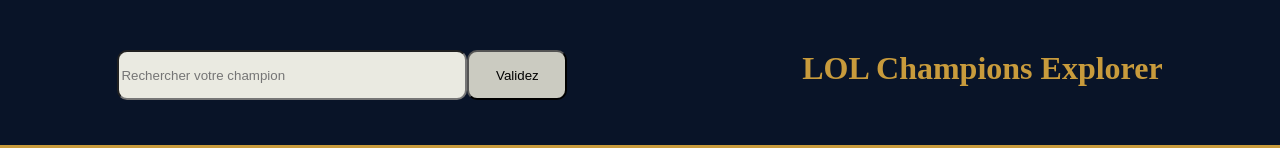
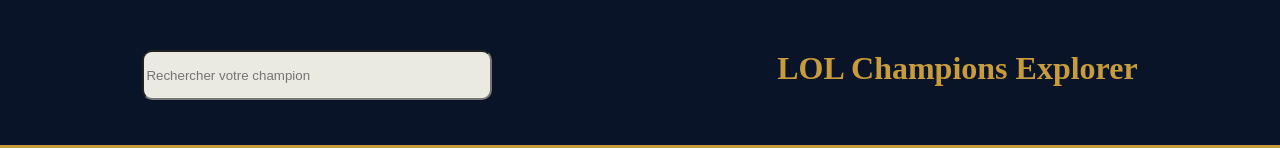
Before and after one commit to Ben5978lab/Atelier-react-group, a React (Vite) app: page / in a window 1280 px wide. Shown: the top 148 px of the page. Built offline with nearby package versions, Linux system fonts and the light colour scheme.

Commit message:
version final sans bouton

```diff
--- a/src/components/Header.css
+++ b/src/components/Header.css
@@ -10,15 +10,7 @@
     width: 100%;
     background-color: var(--mainColor);
     border-bottom: 5px solid #c89b3c;
-
-
-
 }
-
-
-
-
-
 
 
 h1 {
@@ -35,13 +27,4 @@
     align-items: center;
     border-radius: 10px;
     background-color: rgb(234, 234, 225);
-
-
 }
-
-#btn {
-    height: 50px;
-    width: 100px;
-    border-radius: 10px;
-    background-color: rgb(203, 203, 193);
-}
--- a/src/components/Header.tsx
+++ b/src/components/Header.tsx
@@ -23,7 +23,7 @@
             <h1> LOL Champions Explorer</h1>
             <nav>
                 <SearchBar initialList={data} handleOnChange={handleOnChange} />
-                <button id="btn"> Validez</button>
+
             </nav>
 
         </header>
```
